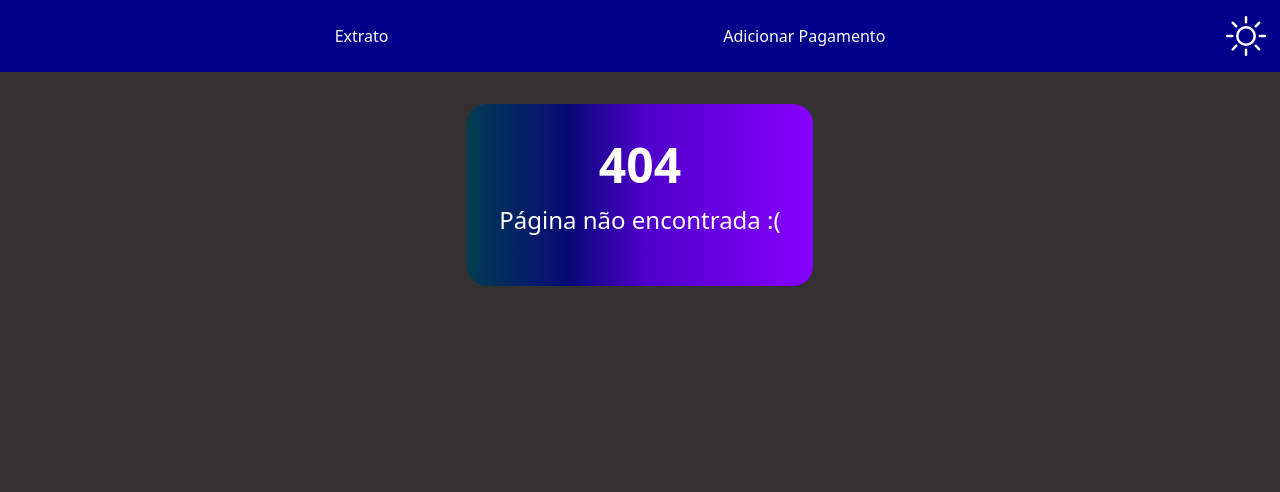
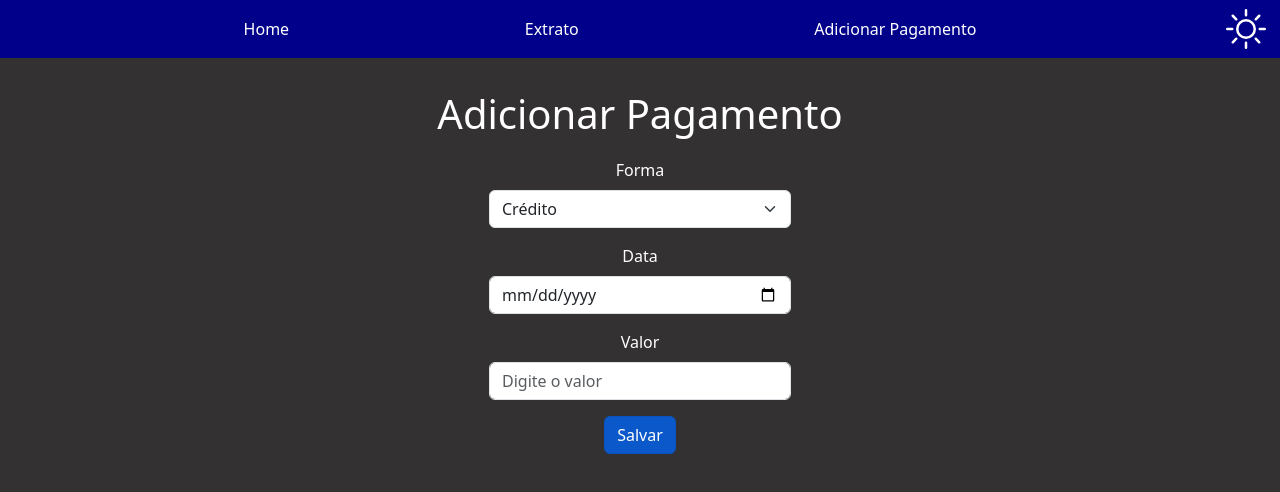
Before and after one commit to Eric-Coutinho/React-Bosch, a React (Create React App) app in the folder aula3/: page /add in a window 1280 px wide. Before the commit this address had no page. Shown: the top 492 px of the page. Built offline with nearby package versions, Linux system fonts and the light colour scheme.

Commit message:
Final exercicios com Hooks e Context

```diff
--- a/aula3/package.json
+++ b/aula3/package.json
@@ -6,6 +6,7 @@
     "@testing-library/jest-dom": "^5.17.0",
     "@testing-library/react": "^13.4.0",
     "@testing-library/user-event": "^13.5.0",
+    "axios": "^1.6.5",
     "bootstrap": "^5.3.2",
     "bootstrap-icons": "^1.11.3",
     "localforage": "^1.10.0",
--- a/aula3/src/App.js
+++ b/aula3/src/App.js
@@ -7,9 +7,10 @@ import NavBar from './Components/NavBar';
 import AboutPage from './Pages/AboutPage';
 import SearchPage from './Pages/SearchPage';
 import CounterPage from './Pages/CounterPage';
+import ReqPage from './Pages/RequisitionPage';
 import NotFoundPage from './Pages/NotFoundPage';
+import CarteiraPage from './Pages/CarteiraPage';
 import PagamentoPage from './Pages/PagamentoPage';
-import CarteiraPage from './Pages/CarteiraPage';
 
 import { DarkModeContext } from './Context/darkMode';
 import { ExtratoContext, ExtratoProvider } from './Context/extrato';
@@ -22,7 +23,8 @@ function App() {
       <ExtratoProvider>
         <NavBar />
         <Routes>
-          <Route path='/' element={<PagamentoPage />} />
+          <Route path='/' element={<ReqPage />} />
+          <Route path='/add' element={<PagamentoPage />} />
           <Route path='/extrato' element={<CarteiraPage />} />
           <Route path='/*' element={<NotFoundPage />} />
         </Routes>
--- a/aula3/src/Components/FormComponent/index.js
+++ b/aula3/src/Components/FormComponent/index.js
@@ -14,7 +14,7 @@ function FormComponent() {
   function handleSubmit(e)
   {
     e.preventDefault();
-    addPagamento(tipo, data, valor)
+    addPagamento(tipo, data, valor);
   }
 
   return (
@@ -42,7 +42,7 @@ function FormComponent() {
           <Form.Control type="number" placeholder="Digite o valor" />
         </Form.Group>
 
-        <Button variant="primary" size="md" active type="button" onClick={(e) => handleSubmit(e)}>
+        <Button variant="primary" size="md" active type="submit" onClick={(e) => handleSubmit(e)}>
           Salvar
         </Button>
       </Form>
--- a/aula3/src/Components/NavBar/index.js
+++ b/aula3/src/Components/NavBar/index.js
@@ -1,5 +1,7 @@
 import Nav from 'react-bootstrap/Nav';
 import Navbar from 'react-bootstrap/Navbar';
+
+import { Link } from 'react-router-dom';
 
 import * as Icon from 'react-bootstrap-icons';
 import styles from "./styles.module.scss";
@@ -14,8 +16,9 @@ function NavBar() {
         <Navbar.Toggle aria-controls="basic-navbar-nav" style={{backgroundColor: 'white'}}/>
         <Navbar.Collapse id="basic-navbar-nav" >
           <Nav className={styles.navbarCards}>
-            <Nav.Link href='/extrato' style={{color: 'white'}}>Extrato</Nav.Link>
-            <Nav.Link href='/' style={{color: 'white'}}>Adicionar Pagamento</Nav.Link>
+            <Link to='/' style={{color: 'white', textDecoration: 'none'}}>Home</Link>
+            <Link to='/extrato' style={{color: 'white', textDecoration: 'none'}}>Extrato</Link>
+            <Link to='/add' style={{color: 'white', textDecoration: 'none'}}>Adicionar Pagamento</Link>
           </Nav>
         </Navbar.Collapse>
           <button type='button' className={styles.navbarButton} onClick={ changeMode }>
--- a/aula3/src/Components/NavBar/styles.module.scss
+++ b/aula3/src/Components/NavBar/styles.module.scss
@@ -9,6 +9,7 @@
     padding: 0.5em;
     background-color: darkblue;
     color: white;
+    text-decoration: none;
 }
 
 .navStripe{
--- a/aula3/src/Components/TableComponent/index.js
+++ b/aula3/src/Components/TableComponent/index.js
@@ -1,6 +1,6 @@
 import Table from "react-bootstrap/Table";
 
-import { useContext, useState } from 'react'
+import { useContext } from 'react'
 
 import { DarkModeContext } from '../../Context/darkMode';
 import { ExtratoContext } from "../../Context/extrato";
@@ -13,11 +13,11 @@ function TableComponent() {
     return extrato.map(item => {
       return(
         <tr key={item.id}>
-          <td>{item.forma}</td>
+          <td>{item.tipo}</td>
           <td>{item.data}</td>
-          <td>{item.valor}</td>
+          <td>R${item.valor}</td>
+          <td>R$0,00</td>
         </tr>
-
       )
     })
   }
--- a/aula3/src/Context/extrato.js
+++ b/aula3/src/Context/extrato.js
@@ -6,10 +6,10 @@ ExtratoContext.displayName = 'Extrato';
 export const ExtratoProvider = ({ children }) => {
     const [extrato, setExtrato] = useState([]);
 
-    function addPagamento(forma, data, valor){
+    function addPagamento(tipo, data, valor){
         setExtrato(current => [...current, {
             id: extrato.length,
-            forma: forma,
+            tipo: tipo,
             data: data,
             valor: valor
         }]);
--- /dev/null
+++ b/aula3/src/Pages/RequisitionPage/index.js
@@ -0,0 +1,26 @@
+import { useEffect, useCallback } from "react";
+import axios from "axios";
+
+export default function ReqPage() {
+  useEffect(() => {
+    handleGet();
+  }, []);
+
+  async function handleGet() {
+    const res = await axios.get("https://dummyjson.com/products/");
+    console.log(res);
+  }
+
+  const handlePost = useCallback(async () => {
+    const res = await axios.post("https://jsonplaceholder.typicode.com/posts", {
+      title: "Criando com axios",
+      content: "Algum conteúdo",
+    });
+    console.log(res);
+  }, []);
+  useEffect(() => {
+    handlePost();
+  }, [handlePost]);
+
+  return <>Teste</>;
+}
```
Also changed, not shown: 1 other file (tests, documents, lock files or other folders).
